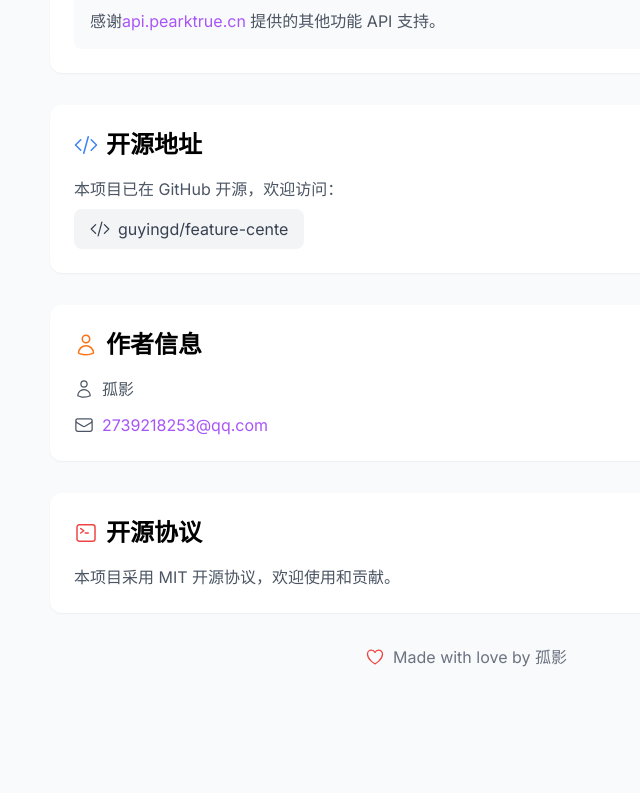
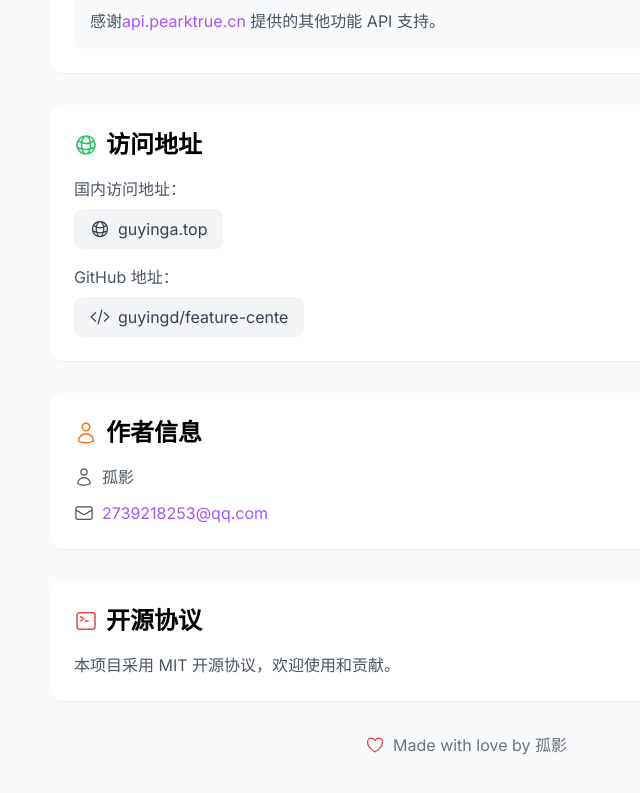
Before and after one commit to guyingd/feature-cente, a Next.js app: page /about in a window 1280 px wide. Shown: the part 1107-1900 px from the top of the page, without its empty margins (174-814 px from the left). Before the commit the page ends 1856 px from the top, so only its background shows below. Built offline with nearby package versions, Linux system fonts and the light colour scheme.

Commit message:
feat: 添加国内访问地址
- 在 README 中添加国内访问地址
- 更新关于页面添加访问地址部分
- 在导航栏添加国内访问链接
- 优化相关样式和布局

```diff
--- a/src/app/about/page.tsx
+++ b/src/app/about/page.tsx
@@ -150,15 +150,32 @@ export default function About() {
             </div>
           </div>
 
-          {/* 开源地址 */}
+          {/* 访问地址部分 */}
           <div className="bg-white dark:bg-gray-800 rounded-xl p-6 shadow-sm">
             <div className="flex items-center gap-2 text-2xl font-semibold mb-4">
-              <CodeBracketIcon className="h-6 w-6 text-blue-500" />
-              <h2>开源地址</h2>
+              <GlobeAltIcon className="h-6 w-6 text-green-500" />
+              <h2>访问地址</h2>
+            </div>
+            <div className="space-y-4">
+              <div className="space-y-2">
+                <p className="text-gray-600 dark:text-gray-300">
+                  国内访问地址：
+                </p>
+                <a
+                  href="https://guyinga.top"
+                  target="_blank"
+                  rel="noopener noreferrer"
+                  className="inline-flex items-center gap-2 px-4 py-2 bg-gray-100 dark:bg-gray-700
+                    hover:bg-gray-200 dark:hover:bg-gray-600 rounded-lg transition-colors
+                    text-gray-700 dark:text-gray-300"
+                >
+                  <GlobeAltIcon className="h-5 w-5" />
+                  <span>guyinga.top</span>
+                </a>
               </div>
               <div className="space-y-2">
                 <p className="text-gray-600 dark:text-gray-300">
-                本项目已在 GitHub 开源，欢迎访问：
+                  GitHub 地址：
                 </p>
                 <a
                   href="https://github.com/guyingd/feature-cente"
@@ -171,6 +188,7 @@ export default function About() {
                   <CodeBracketIcon className="h-5 w-5" />
                   <span>guyingd/feature-cente</span>
                 </a>
+              </div>
             </div>
           </div>
 
--- a/src/components/navbar.tsx
+++ b/src/components/navbar.tsx
@@ -10,7 +10,8 @@ import {
   SparklesIcon,
   InformationCircleIcon,
   Bars3Icon,
-  CodeBracketIcon
+  CodeBracketIcon,
+  GlobeAltIcon
 } from '@heroicons/react/24/outline';
 
 const navItems = [
@@ -22,6 +23,13 @@ const navItems = [
     href: 'https://github.com/guyingd/feature-cente',
     icon: CodeBracketIcon,
     title: '源代码',
+    external: true
+  },
+  {
+    name: '国内访问',
+    href: 'https://guyinga.top',
+    icon: GlobeAltIcon,
+    title: '国内地址',
     external: true
   }
 ];
```
Also changed, not shown: 1 other file (tests, documents, lock files or other folders). Lines whose indentation alone changed are shown as unchanged.
